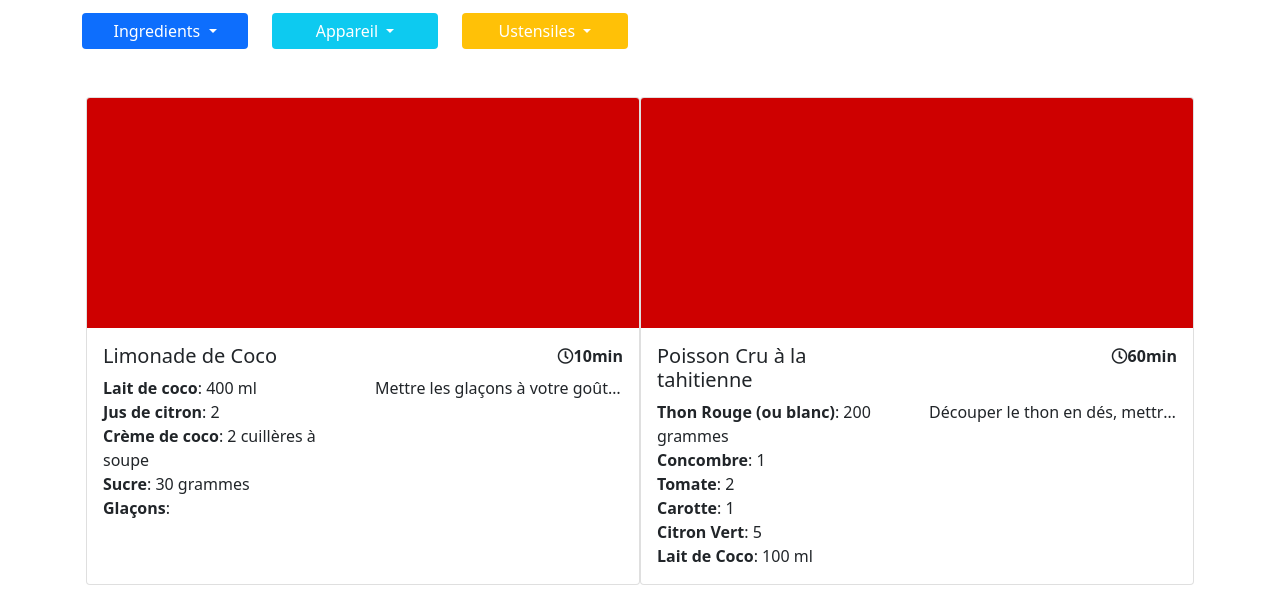
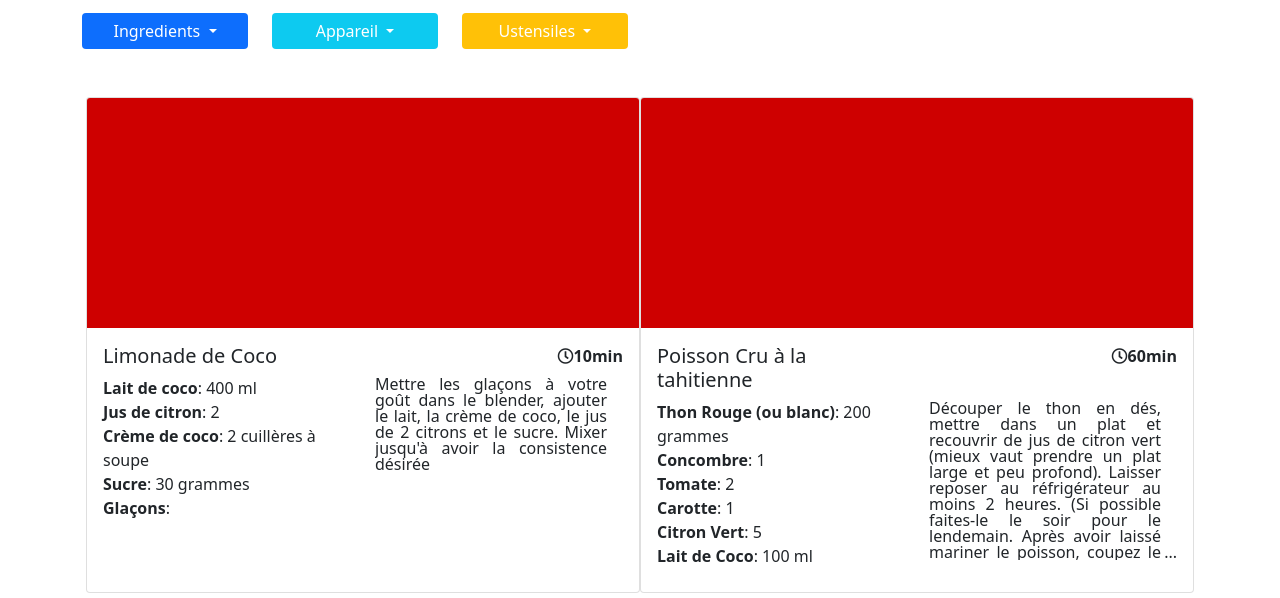
Before and after one commit to ExvigilareGemini/AdelinDubois_7_21022021, a website: page index.html in a window 1280 px wide. Shown: the part 159-757 px from the top of the page. Drawn offline with nearby package versions, Linux system fonts and the light colour scheme.

Commit message:
cards -> truncate multilign (css)

```diff
--- a/assets/css/style.css
+++ b/assets/css/style.css
@@ -3,3 +3,55 @@
     max-width: 500px;
     min-width: 280px;
 }
+
+.text-truncate.text-truncate--2{
+    display: -webkit-box !important;
+    -webkit-line-clamp: 2;
+    -webkit-box-orient: vertical;
+    white-space: normal;
+    font-size: 0.9em;
+  }
+
+
+  /* truncate on 10 lines max */
+
+/* styles for '...' */
+.block-with-text {
+    /* hide text if it more than N lines  */
+    overflow: hidden;
+    /* for set '...' in absolute position */
+    position: relative;
+    /* use this value to count block height */
+    line-height: 1em;
+    /* max-height = line-height (1.2) * lines max number (3) */
+    max-height: 10em;
+    /* fix problem when last visible word doesn't adjoin right side  */
+    text-align: justify;
+    /* place for '...' */
+    padding-right: 1em;
+  }
+  /* create the ... */
+  .block-with-text:before {
+    /* points in the end */
+    content: '...';
+    /* absolute position */
+    position: absolute;
+    /* set position to right bottom corner of block */
+    right: 0;
+    bottom: 0;
+  }
+  /* hide ... if we have text, which is less than or equal to max lines */
+  .block-with-text:after {
+    /* points in the end */
+    content: '';
+    /* absolute position */
+    position: absolute;
+    /* set position to right bottom corner of text */
+    right: 0;
+    /* set width and height */
+    width: 1em;
+    height: 1em;
+    margin-top: 0.2em;
+    /* bg color = bg color under block */
+    background: white;
+  }
--- a/controller/app.js
+++ b/controller/app.js
@@ -46,7 +46,10 @@ function cardsHTMLGenerator(data) {
                         ${data.ingredients.map((ingredient) => `
                         <p class=" card-text mb-0">  <b>${ingredient.ingredient}</b>: ${displayIfNotUndefined(ingredient.quantity)} ${displayIfNotUndefined(ingredient.unit)}</p>`).join('')}
                         </div>
-                        <p class="col-6 text-truncate">${data.description}</p>
+                        <div class="container col-6">
+                            <p class="block-with-text">${data.description}</p>
+                        </div>
+
                     </div>
                 </div>
             </div>`;
```
Also changed, not shown: index.html (+1 -1 lines).
